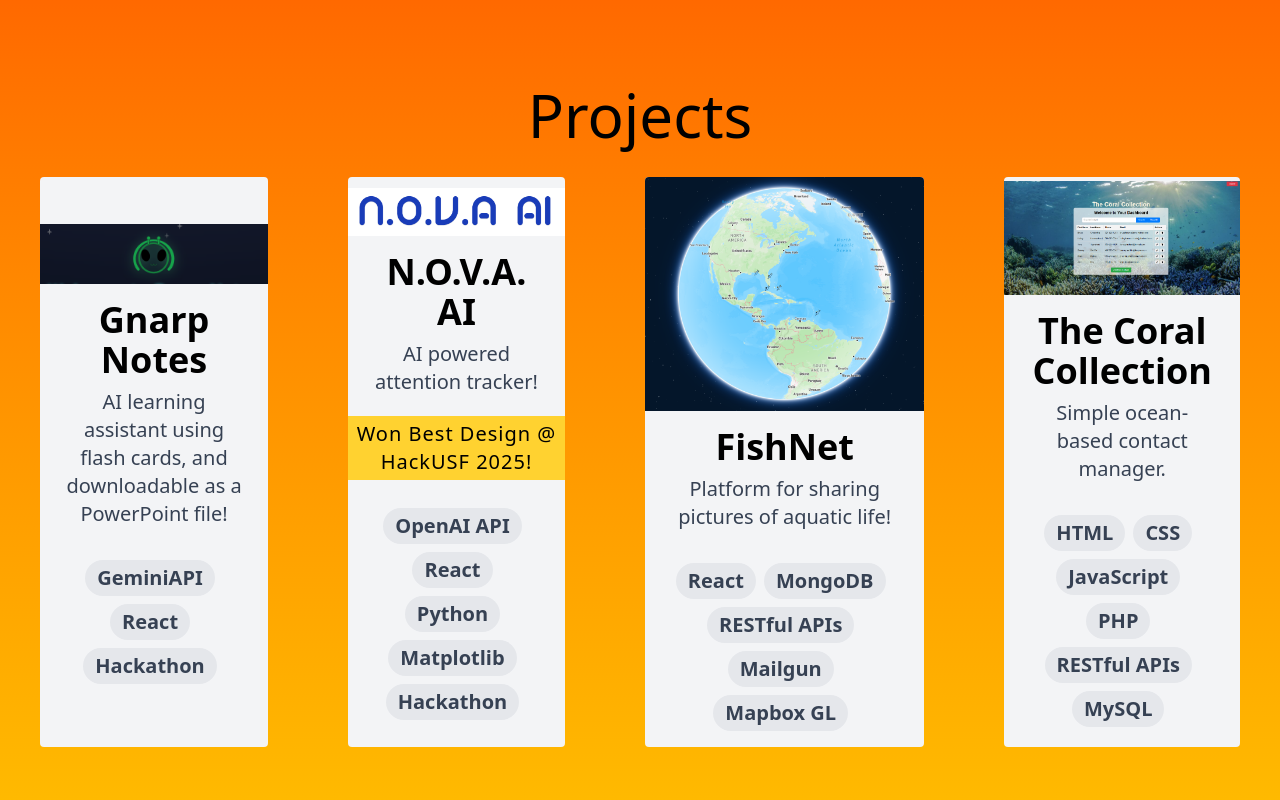
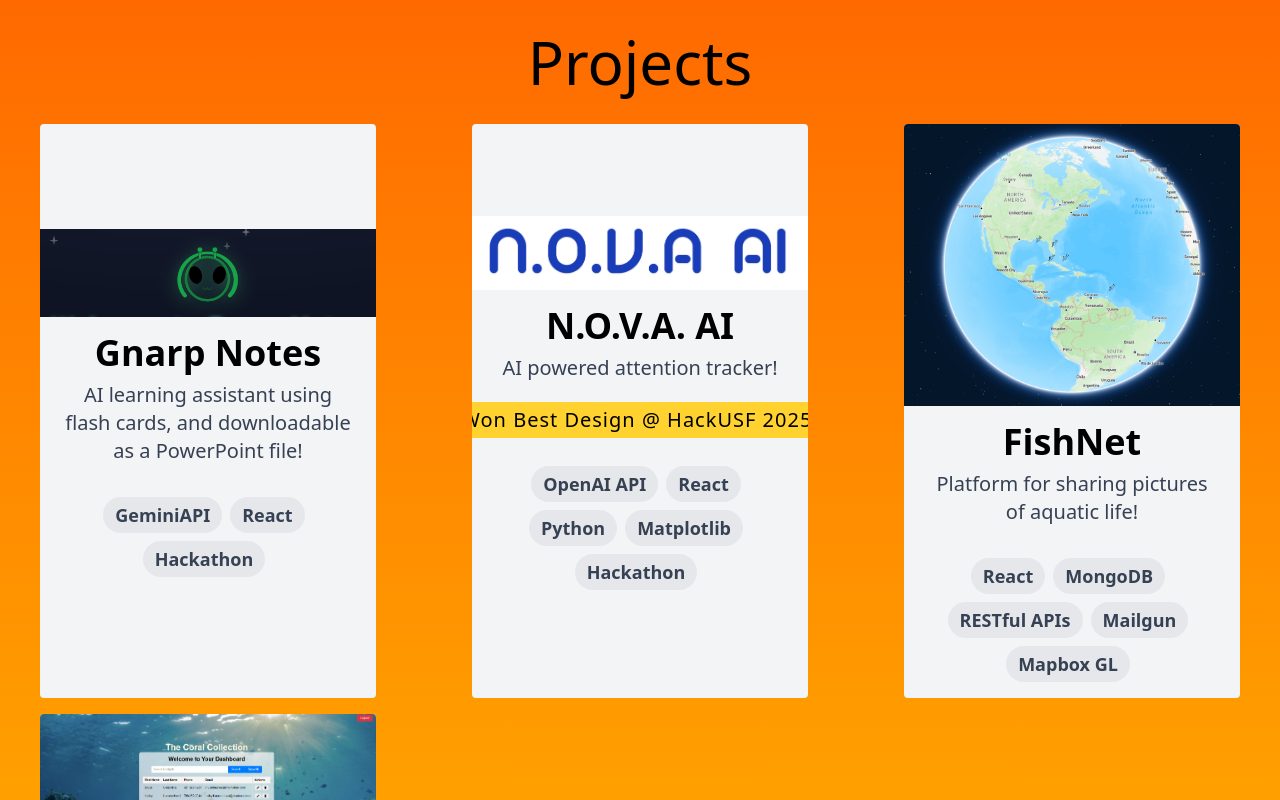
Before and after one commit to buhgowsh/svelte-portfolio, a SvelteKit app: page /projects in a window 1280 px wide. Shown: the top 800 px of the page. Built offline with nearby package versions, Linux system fonts and the light colour scheme; a web font is replaced by a local one; what tailwindcss-motion would draw is missing.

Commit message:
format cards with a grid

```diff
--- a/src/routes/projects/+page.svelte
+++ b/src/routes/projects/+page.svelte
@@ -7,11 +7,11 @@
 
 <!-- Start of the projects section, filled with cards -->
 <div
-  class="flex flex-col justify-center items-center bg-gradient-to-b from-orange-500 to-amber-400 h-screen"
+  class="grid grid-flow-row-dense justify-center bg-gradient-to-b from-orange-500 to-amber-400 bg-auto"
 >
-  <h1 class="text-black text-4xl md:text-6xl text-bold py-8">Projects</h1>
-  <div id="cards" class="flex flex-col">
-    <div id="cards first row" class="flex flex-row mx-auto">
+  <h1 class="text-black text-4xl flex flex-row justify-center md:text-6xl text-bold py-8">Projects</h1>
+  <div id="cards" class="">
+    <div id="cards first row" class="grid grid-cols-1 sm:grid-cols-2 xl:grid-cols-3 grid-flow-row-dense gap-4 mx-auto">
       <!-- Loop through each index of the array, making a card for each entry -->
       {#each projects as cardData}
         <Card details={cardData} />
--- a/src/routes/projects/Card.svelte
+++ b/src/routes/projects/Card.svelte
@@ -35,7 +35,7 @@
     <!-- Loop through each entry of the nested tag array, adding a tag for each entry -->
     {#each details.tags as tag}
       <span
-        class="inline-block bg-gray-200 rounded-full px-3 py-1 text-sm md:text-md lg:text-xl font-semibold text-gray-700 mr-2 mb-2"
+        class="inline-block bg-gray-200 rounded-full px-3 py-1 text-sm md:text-md lg:text-lg font-semibold text-gray-700 mr-2 mb-2"
         >{tag}</span
       >
     {/each}
@@ -45,10 +45,10 @@
 <!-- Modal box that appears once the card is clicked on -->
 <dialog id={details.modalID} class="modal modal-bottom sm:modal-middle">
   <div class="modal-box">
-    <h3 class="text-lg font-bold">Hello!</h3>
+    <h3 class="{details.font} text-lg font-bold flex justify-center">Hello!</h3>
     <!-- Same loop style as tags, but now for the modal box with just text in each entry -->
     {#each details.description as description}
-      <p class="text-gray-700 text-base py-4">{description}</p>
+      <p class="{details.font} text-gray-700 text-base py-4">{description}</p>
     {/each}
   </div>
   <form method="dialog" class="modal-backdrop">
--- a/src/routes/projects/ProjectData.ts
+++ b/src/routes/projects/ProjectData.ts
@@ -22,6 +22,7 @@ export const projects: CardData[] = [
         description: [
             "Gnarp Notes is a study tool that takes in PDF files from users and converts them into flash cards using the Google GeminiAPI, with an option to download the generated flash cards as a PowerPoint to use to study later. This was a solo hackathon project that I created during Gemiknights, an AI focused hackathon hosted by Knight Hacks at UCF. The overall design of the project went through a couple iterations, but the core theme of Gnarpy the alien cat stayed the same. Converting the flash cards into a downloadable PowerPoint was the most challenging part of the project, since finding and implementing the library I used (pptxgenjs) took most of the time I had.",
         ],
+        font: "font-chakra",
     },
     {
         src: "/nova.png",
@@ -34,7 +35,8 @@ export const projects: CardData[] = [
             "Neural Optimization with Visual Analysis, or NOVA for short, was a group hackathon project at Hack USF, an AI-focused hackathon. NOVA will tracks the user's attention to their screen and graph it by using a  combination of OpenCV and the Matplotlib Python library. The graph is then fed to ChatGPT using the OpenAI API to gain insight on how well the user payed attention and how to improve attention if needed.",
             "My contribution to this project was setting up the graph using Matplotlib, and setting up a Python VM for a groupmate to use Flask, which had been giving them some trouble",
         ],
-        win: "Won Best Design @ HackUSF 2025!"
+        win: "Won Best Design @ HackUSF 2025!",
+        font : "",
     },
     {
         src: "/fishnet.png",
@@ -48,6 +50,7 @@ export const projects: CardData[] = [
             "Instead of a MySQL database like The Coral Collection had, FishNet used a MongoDB cluster; though the database was once again simple, only having two collections, one for users and one for pictures. Storing the pictures seemed like a challenge initially, as the files themselves couldn't be stored in the MongoDB database itself, so the workaround I made was to first upload each picture to an AWS bucket, then take the URL generated by AWS and store that into the Mongo database. This dealt with the issue of how to save pictures to the database, from there everything else database-wise was straightforward.",
             "One aspect of the project that gave us trouble while FishNet was in development was implementing email verification for our registered users. This gave my team and I trouble mainly because we were not aware of the tools we ended up using for sending automated emails. Additionally, the tool outlined in class, SendGrid, was giving us a lot of trouble. I ended up picking up email verification, and I implemented it using Mailgun, which I found after searching around for a while, and after adding a few RESTful APIs to handle the emails, email verification was setup.",
         ],
+        font : "",
     },
     {
         src: "/coralcollection.png",
@@ -59,5 +62,6 @@ export const projects: CardData[] = [
         description: [
             "The Coral Collection was a very simple contact manager that had an aquatic theme to it. The MySQL database was extremely simple, with only two tables: one for registered users and one for contacts added by users. RESTful calls to the database were done using PHP. I was in charge of the database, and made some of the APIs.",
         ],
+        font: "",
     },
 ]
--- a/src/routes/projects/interfaces.ts
+++ b/src/routes/projects/interfaces.ts
@@ -6,5 +6,6 @@ export interface CardData {
         overview: string,
         modalID: string,
         description: string[],
-        win?: string
+        win?: string,
+        font: string,
     }
```
